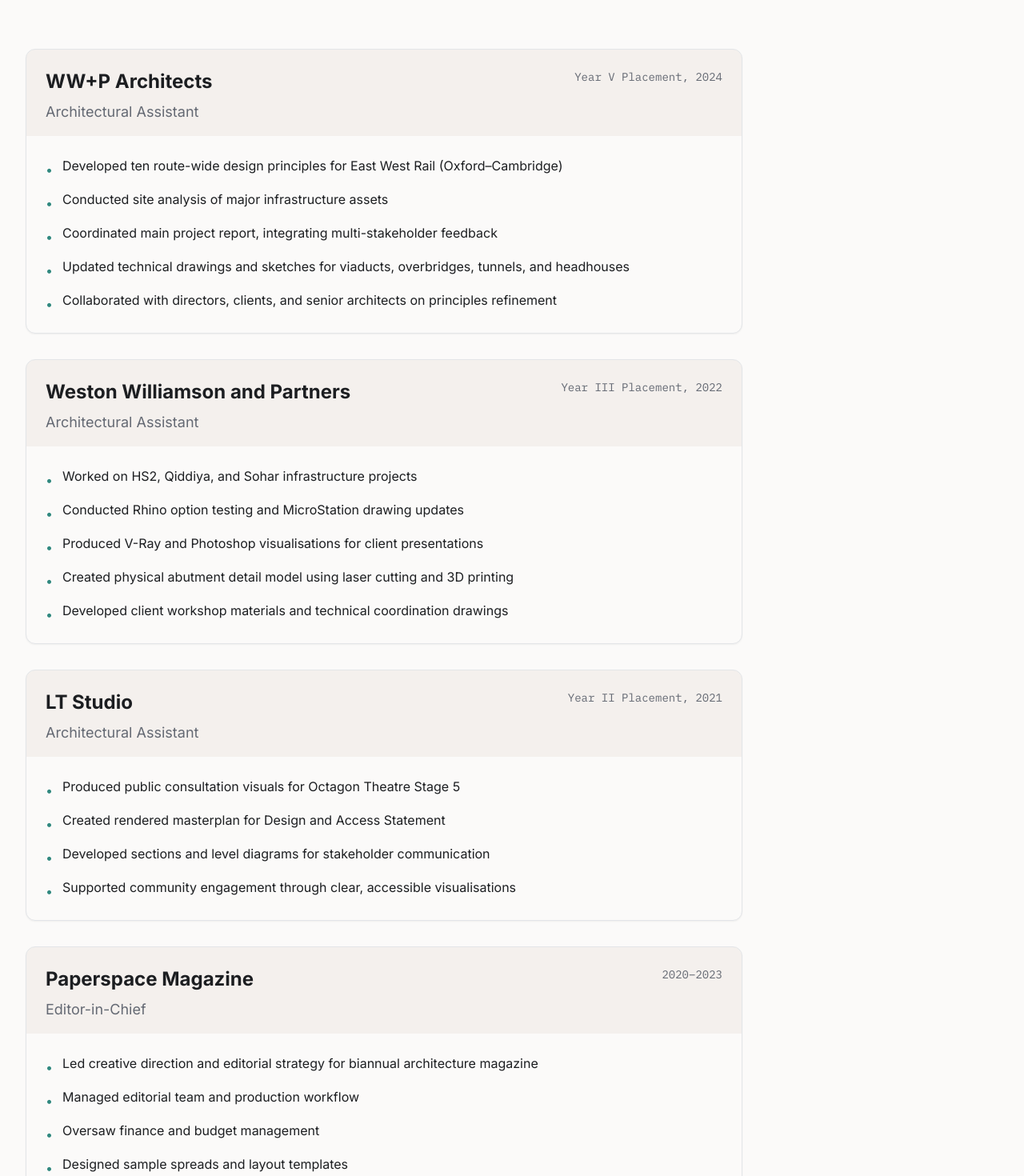
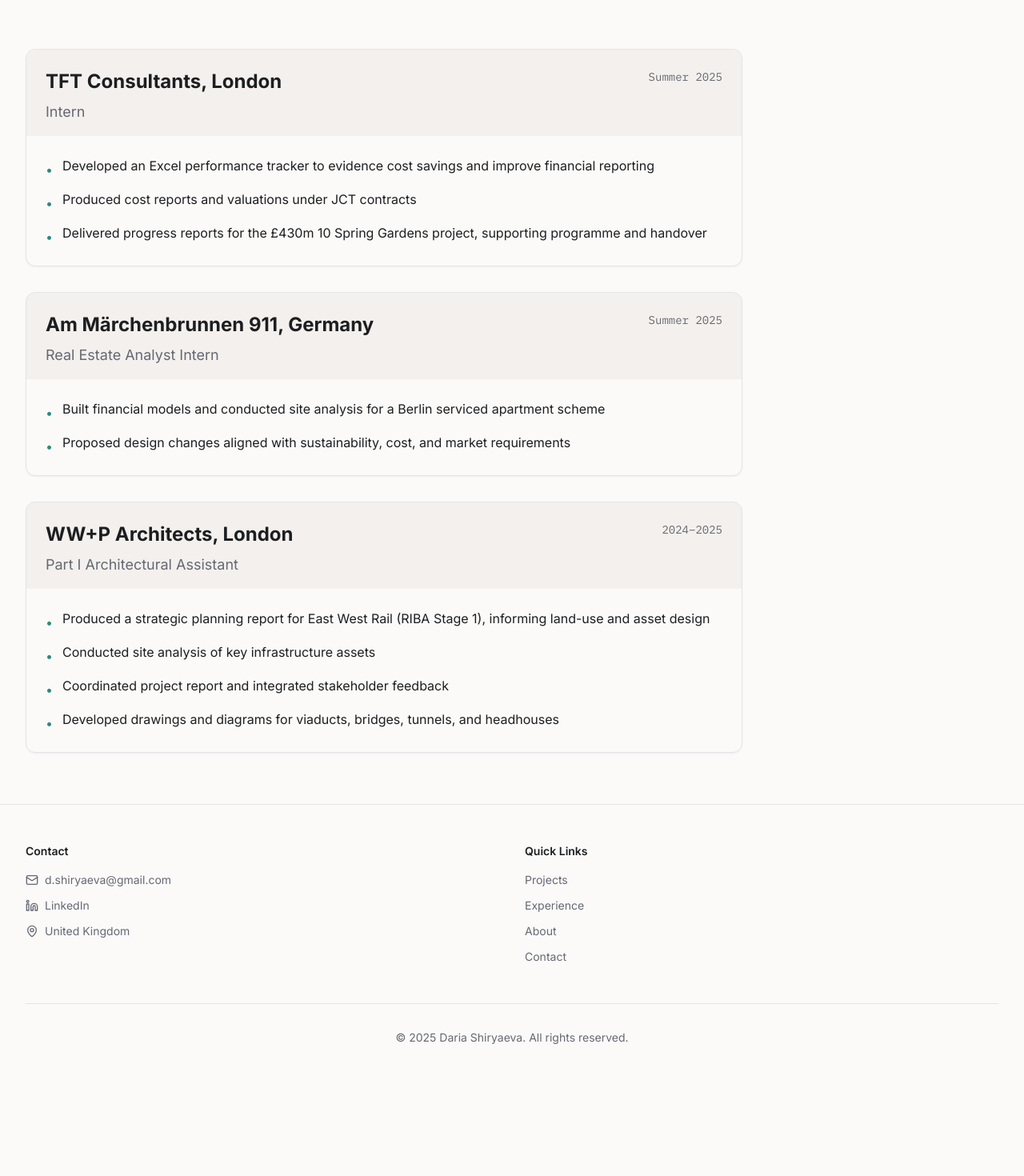
Before and after one commit to daria-shiryaeva/daria-shiryaeva.github.io, a React (Vite) app: page /experience in a window 1280 px wide. Shown: the part 260-1730 px from the top of the page at 80% size. After the commit the page ends 1615 px from the top, so only its background shows below. Built offline with nearby package versions, Linux system fonts and the light colour scheme; the HTML template or start-up script is replaced by a standard one.

Commit message:
update experience

```diff
--- a/src/data/experience.ts
+++ b/src/data/experience.ts
@@ -10,52 +10,35 @@
 export const experiences: Experience[] = [
   {
     id: '1',
-    organization: 'WW+P Architects',
-    role: 'Architectural Assistant',
-    dates: 'Year V Placement, 2024',
+    organization: 'TFT Consultants, London',
+    role: 'Intern',
+    dates: 'Summer 2025',
     achievements: [
-      'Developed ten route-wide design principles for East West Rail (Oxford–Cambridge)',
-      'Conducted site analysis of major infrastructure assets',
-      'Coordinated main project report, integrating multi-stakeholder feedback',
-      'Updated technical drawings and sketches for viaducts, overbridges, tunnels, and headhouses',
-      'Collaborated with directors, clients, and senior architects on principles refinement',
+      'Developed an Excel performance tracker to evidence cost savings and improve financial reporting',
+      'Produced cost reports and valuations under JCT contracts',
+      'Delivered progress reports for the £430m 10 Spring Gardens project, supporting programme and handover',
     ],
   },
   {
     id: '2',
-    organization: 'Weston Williamson and Partners',
-    role: 'Architectural Assistant',
-    dates: 'Year III Placement, 2022',
+    organization: 'Am Märchenbrunnen 911, Germany',
+    role: 'Real Estate Analyst Intern',
+    dates: 'Summer 2025',
     achievements: [
-      'Worked on HS2, Qiddiya, and Sohar infrastructure projects',
-      'Conducted Rhino option testing and MicroStation drawing updates',
-      'Produced V-Ray and Photoshop visualisations for client presentations',
-      'Created physical abutment detail model using laser cutting and 3D printing',
-      'Developed client workshop materials and technical coordination drawings',
+      'Built financial models and conducted site analysis for a Berlin serviced apartment scheme',
+      'Proposed design changes aligned with sustainability, cost, and market requirements',
     ],
   },
   {
     id: '3',
-    organization: 'LT Studio',
-    role: 'Architectural Assistant',
-    dates: 'Year II Placement, 2021',
+    organization: 'WW+P Architects, London',
+    role: 'Part I Architectural Assistant',
+    dates: '2024–2025',
     achievements: [
-      'Produced public consultation visuals for Octagon Theatre Stage 5',
-      'Created rendered masterplan for Design and Access Statement',
-      'Developed sections and level diagrams for stakeholder communication',
-      'Supported community engagement through clear, accessible visualisations',
-    ],
-  },
-  {
-    id: '4',
-    organization: 'Paperspace Magazine',
-    role: 'Editor-in-Chief',
-    dates: '2020–2023',
-    achievements: [
-      'Led creative direction and editorial strategy for biannual architecture magazine',
-      'Managed editorial team and production workflow',
-      'Oversaw finance and budget management',
-      'Designed sample spreads and layout templates',
+      'Produced a strategic planning report for East West Rail (RIBA Stage 1), informing land-use and asset design',
+      'Conducted site analysis of key infrastructure assets',
+      'Coordinated project report and integrated stakeholder feedback',
+      'Developed drawings and diagrams for viaducts, bridges, tunnels, and headhouses',
     ],
   },
 ];
```
